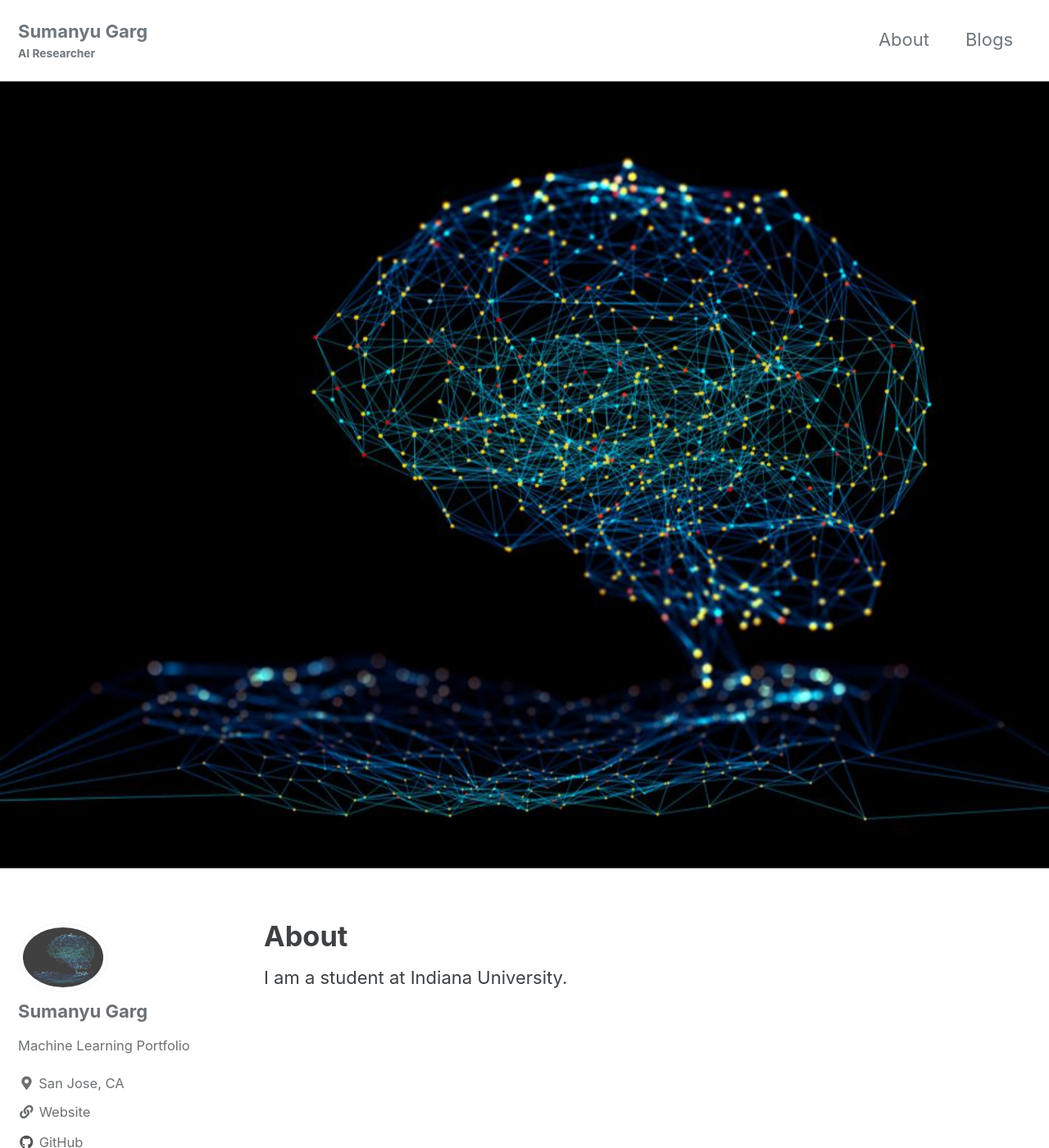
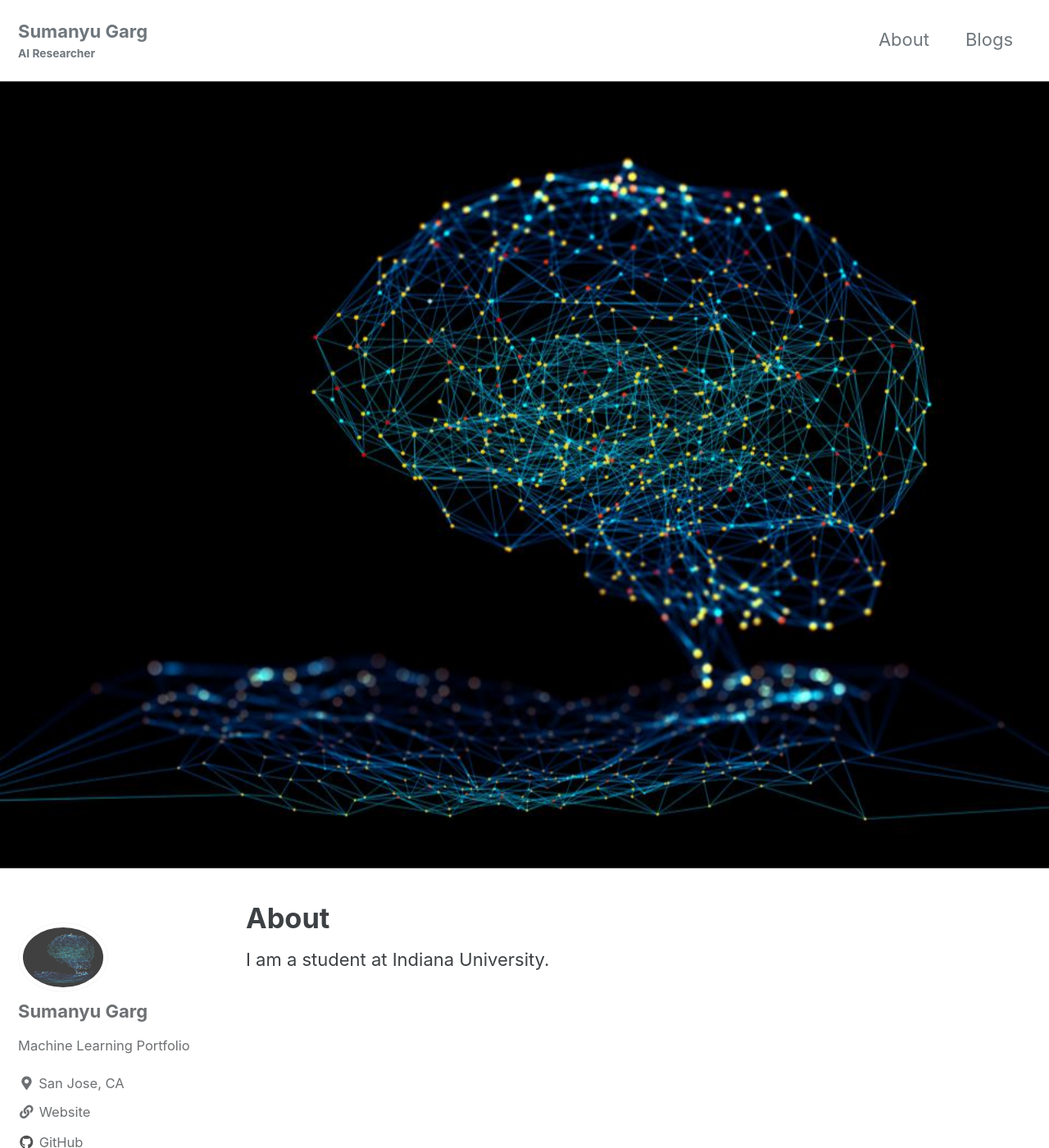
Before and after one commit to sumanyu-21/sumanyu-21.github.io, a Jekyll site: the page built from _pages/About.md, in a window 1280 px wide and 1400 px high. Shown: the whole window at 82% size. Built offline with Jekyll 4.4.1, drawn with Linux system fonts in a browser that asks for light colours; cached includes are drawn as plain includes.

Commit message:
Update _page.scss

```diff
--- a/_sass/minimal-mistakes/_page.scss
+++ b/_sass/minimal-mistakes/_page.scss
@@ -37,34 +37,11 @@ body {
 
 .page {
     @include breakpoint($large) {
-    float: right;
-    width: calc(100% - #{$right-sidebar-width-narrow});
-    padding-right: $right-sidebar-width-narrow;
+      padding-right: 0;
     }
 
     @include breakpoint($x-large) {
-    width: calc(100% - #{$right-sidebar-width});
-    padding-right: $right-sidebar-width;
-  }
-
-  .page__inner-wrap {
-    float: left;
-    margin-top: 1em;
-    margin-left: 0;
-    margin-right: 0;
-    width: 100%;
-    clear: both;
-
-    .page__content,
-    .page__meta,
-    .page__share {
-      position: relative;
-      float: left;
-      margin-left: 0;
-      margin-right: 0;
-      width: 100%;
-      clear: both;
-    }
+      padding-right: 0;
     }
   }
 
@@ -505,24 +482,12 @@ body {
    ========================================================================== */
 
 .page__related {
-  @include clearfix();
-  float: left;
-  margin-top: 2em;
-  padding-top: 1em;
-  border-top: 1px solid $border-color;
-
     @include breakpoint($large) {
-    float: right;
-    width: calc(100% - #{$right-sidebar-width-narrow});
+      padding-right: 0;
     }
 
     @include breakpoint($x-large) {
-    width: calc(100% - #{$right-sidebar-width});
-  }
-
-  a {
-    color: inherit;
-    text-decoration: none;
+      padding-right: 0;
     }
   }
 
```
Lines whose indentation alone changed are shown as unchanged.
